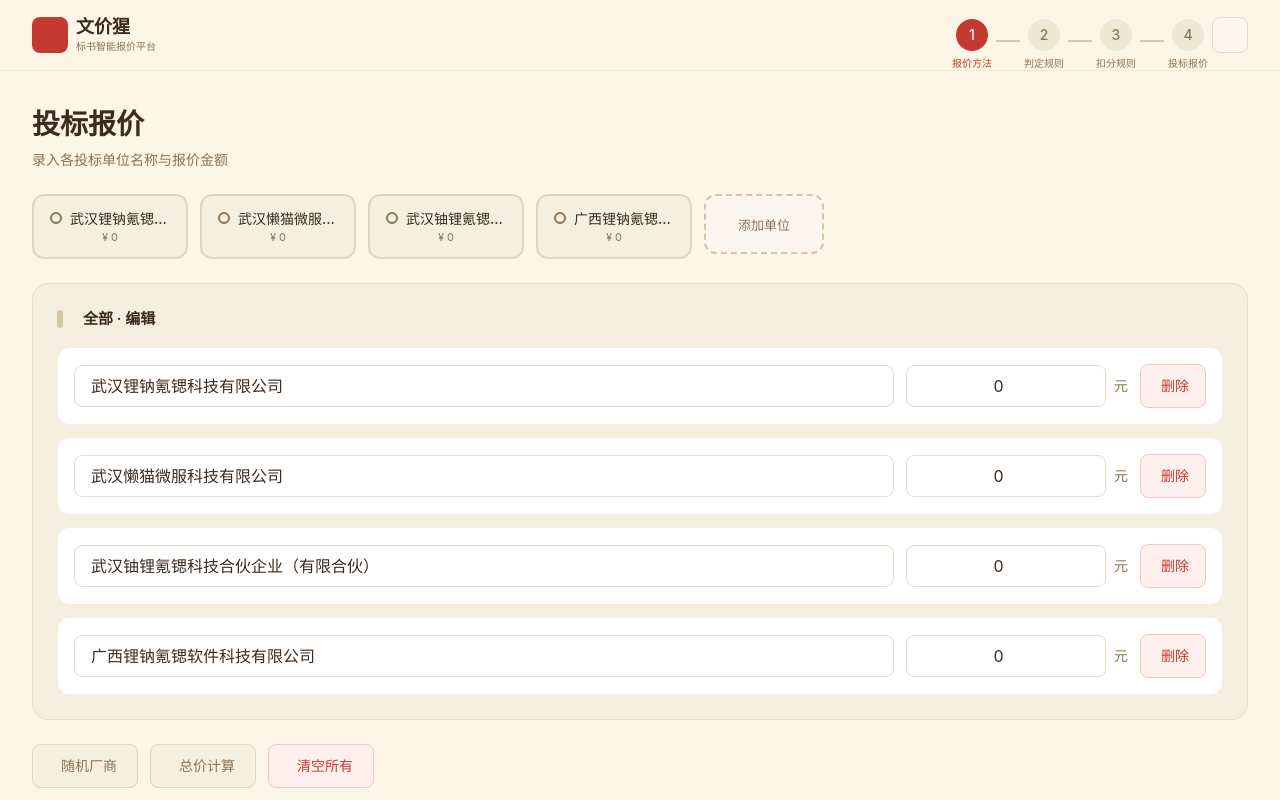
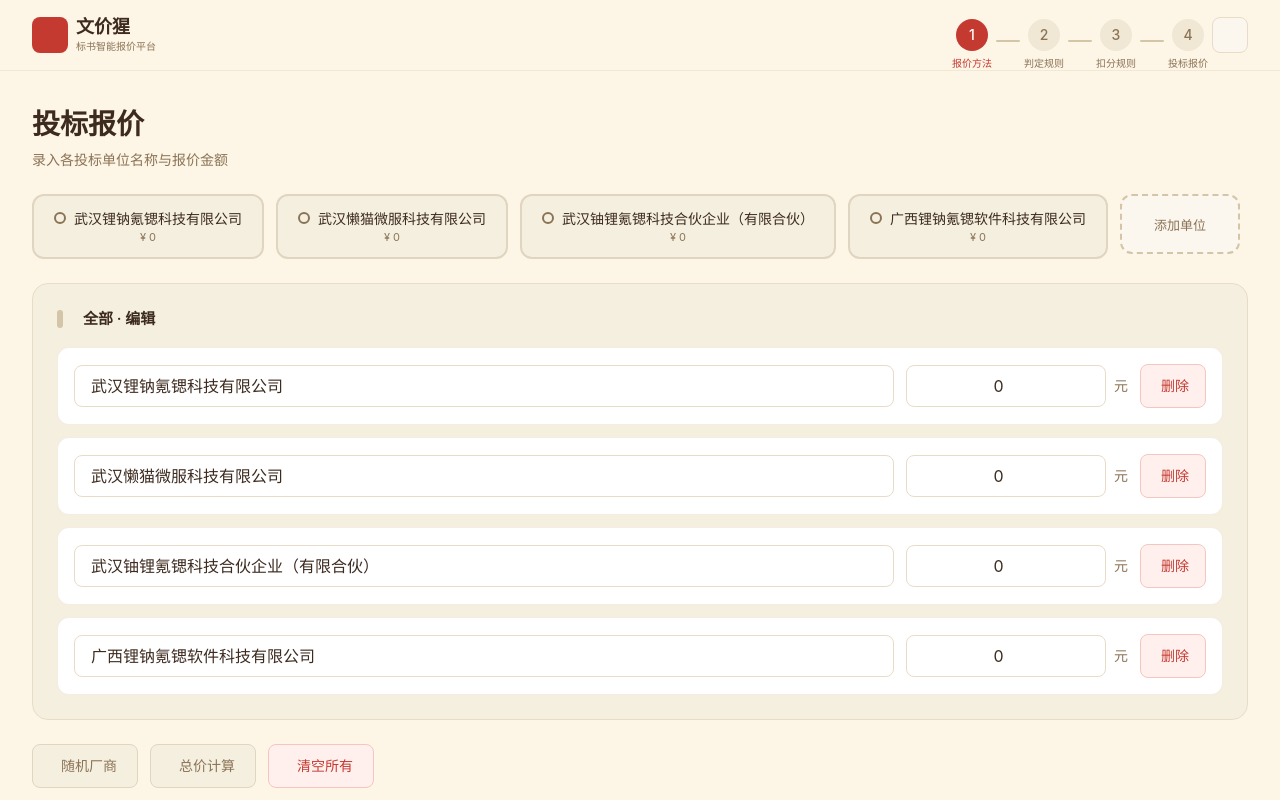
Before and after one commit to sikenali/bid-quotation, a React (Vite) app: page /bids in a window 1280 px wide. Shown: the top 800 px of the page. Built offline with nearby package versions, Linux system fonts and the light colour scheme.

Commit message:
fix: 还原投标单位标签buttons PC端原始样式，移动端保留优化

```diff
--- a/src/components/BidInput.tsx
+++ b/src/components/BidInput.tsx
@@ -64,7 +64,7 @@ export default function BidInput() {
           <button
             key={unit.id}
             onClick={() => setActiveUnitId(unit.id === activeUnitId ? null : unit.id)}
-            className={`flex flex-col items-center justify-center px-4 py-3 rounded-xl min-w-[120px] sm:min-w-[140px] transition-all border-2 flex-1 sm:flex-none ${
+            className={`flex flex-col items-center justify-center px-4 py-3 sm:px-5 sm:py-3 rounded-xl min-w-[120px] sm:min-w-[140px] transition-all border-2 flex-1 sm:flex-none ${
               unit.id === activeUnitId
                 ? 'bg-[#C43A31] text-white border-[#C43A31] shadow-sm'
                 : isDark
@@ -76,7 +76,7 @@ export default function BidInput() {
               <div className={`w-3 h-3 rounded-full border-2 flex-shrink-0 ${
                 unit.id === activeUnitId ? 'border-white bg-white' : isDark ? 'border-[#A89880] bg-transparent' : 'border-[#8B7355] bg-transparent'
               }`} />
-              <span className={`text-[14px] font-medium truncate max-w-[100px] ${unit.id === activeUnitId ? 'text-white' : isDark ? 'text-[#F2EDE4]' : 'text-text'}`}>
+              <span className={`text-[14px] font-medium truncate max-w-[100px] sm:max-w-none ${unit.id === activeUnitId ? 'text-white' : isDark ? 'text-[#F2EDE4]' : 'text-text'}`}>
                 {unit.name || '未命名'}
               </span>
             </div>
```
